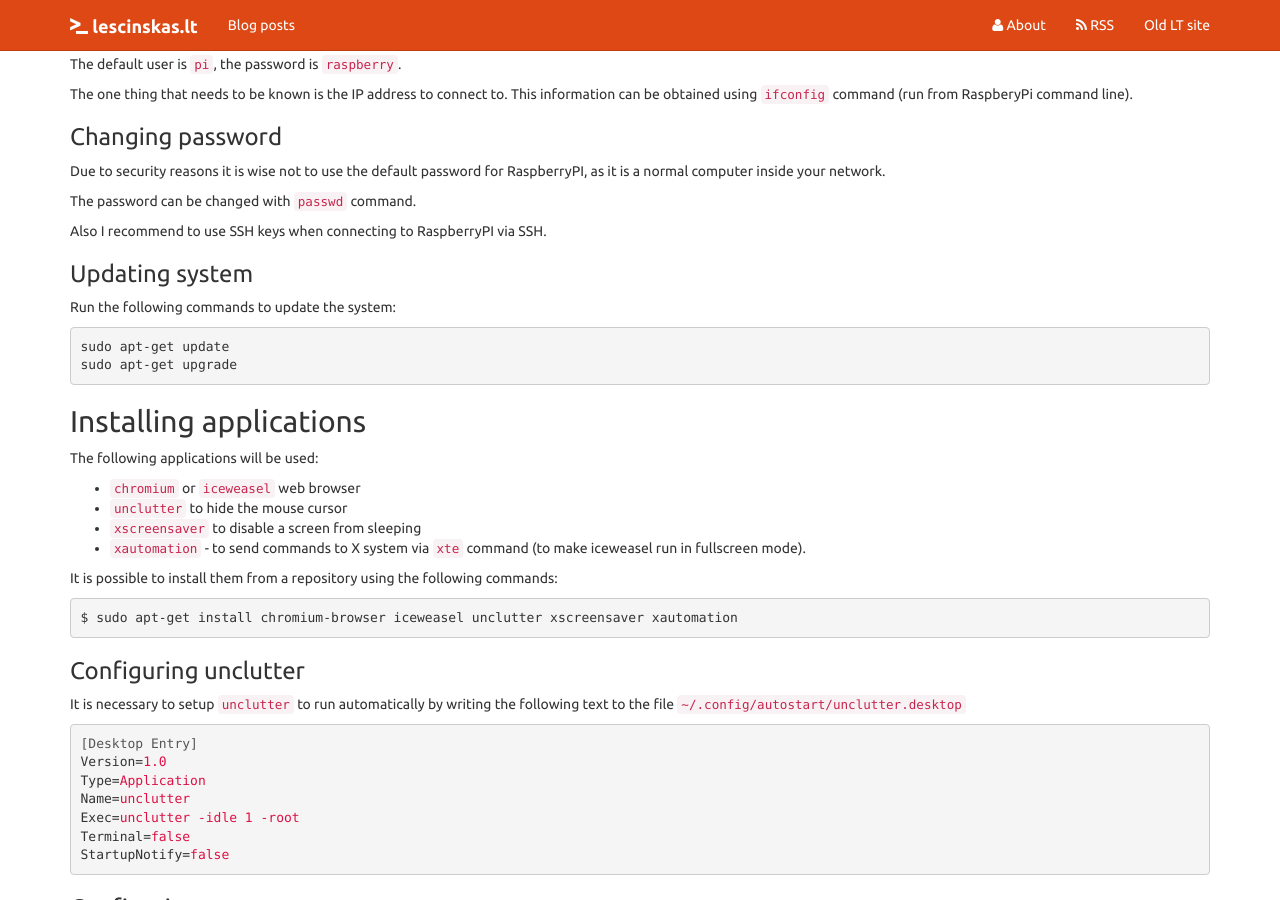
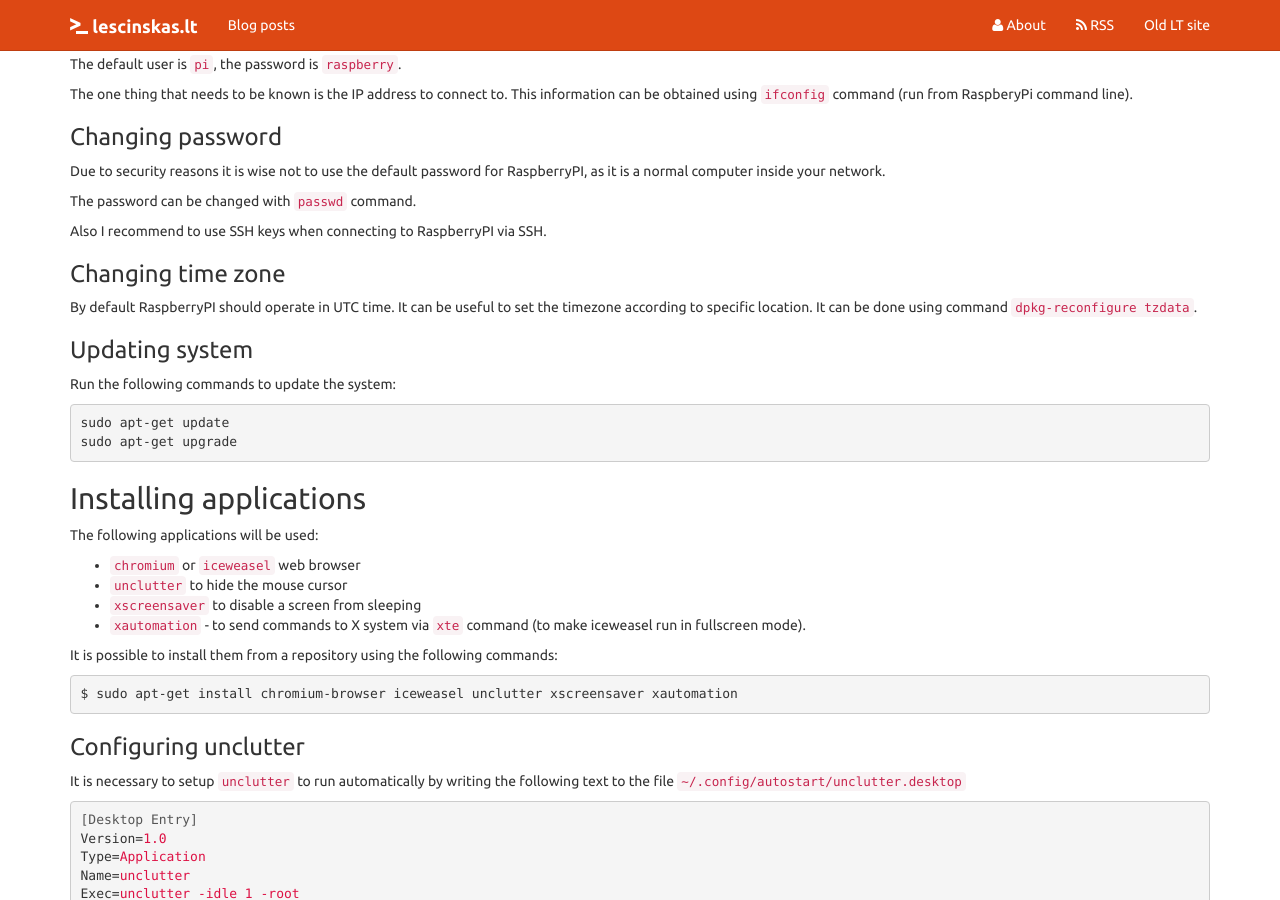
Before and after one commit to plutzilla/plutzilla.github.io, a Jekyll site: the page built from _posts/2015/2015-11-29-raspberry-pi-monitoring-screens.md, in a window 1280 px wide and 900 px high, scrolled down 5774 px. Built offline with Jekyll 4.4.1, drawn with Linux system fonts in a browser that asks for light colours; nearby versions of some CDN libraries; comment, search, counter and statistics services are not loaded.

Commit message:
Added info on timezone

```diff
--- a/_posts/2015/2015-11-29-raspberry-pi-monitoring-screens.md
+++ b/_posts/2015/2015-11-29-raspberry-pi-monitoring-screens.md
@@ -119,6 +119,11 @@ Due to security reasons it is wise not to use the default password for Raspberry
 The password can be changed with `passwd` command.
 
 Also I recommend to use SSH keys when connecting to RaspberryPI via SSH.
+
+### Changing time zone
+
+By default RaspberryPI should operate in UTC time. It can be useful to set the timezone according to specific location.
+It can be done using command `dpkg-reconfigure tzdata`.
 
 ### Updating system
 
```
